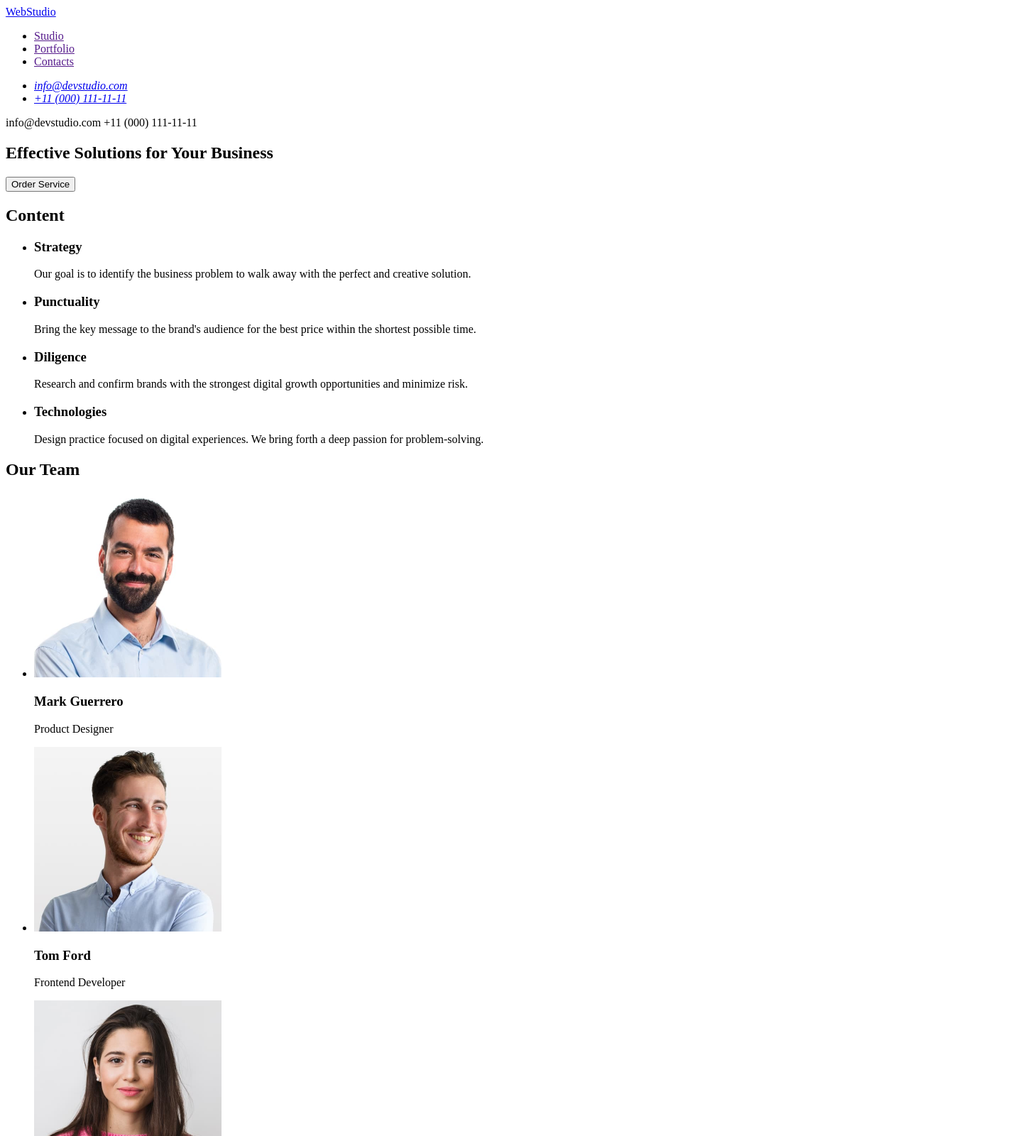
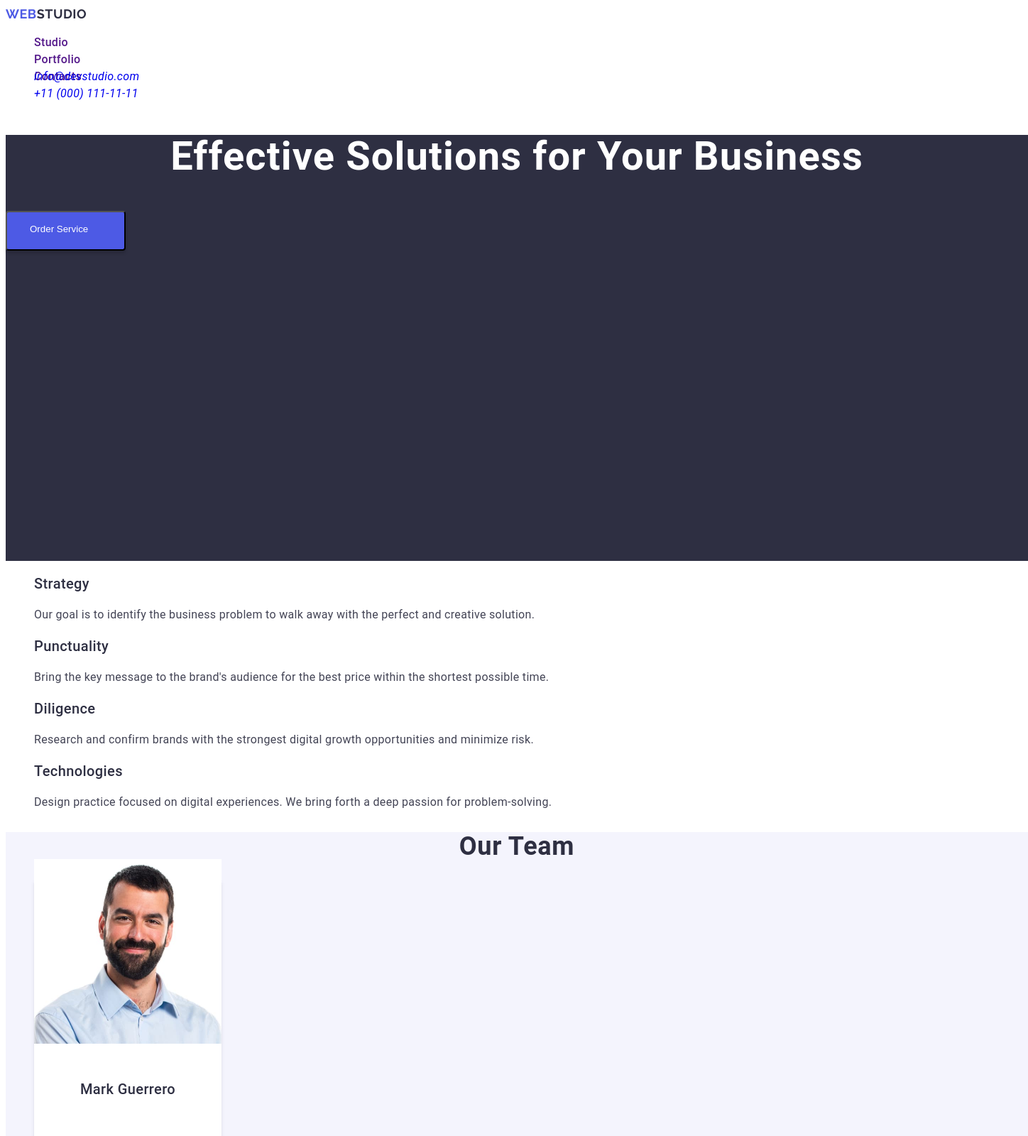
Before and after one commit to OlenaHartsun/goit-markup-hw-02, a plain HTML site: page index.html in a window 1280 px wide. Shown: the top 1600 px of the page at 71% size, 1448 px wide, since content can reach past the window. Drawn offline with Linux system fonts and the light colour scheme.

Commit message:
update index.html and styles.css

```diff
--- /dev/null
+++ b/css/styles.css
@@ -0,0 +1,205 @@
+.body {
+  font-family: "Roboto", sans-serif;
+  color: #434455;
+}
+
+ul {
+  list-style-type: none;
+}
+
+a {
+  text-decoration: none;
+}
+
+.navigation {
+  width: 1440px;
+  height: 72px;
+}
+
+.navigation-logo {
+  display: flex;
+  align-items: center;
+  justify-content: flex-start;
+  flex-direction: row;
+  gap: 0px;
+  width: 115px;
+  height: 24px;
+  font-family: "Raleway", sans-serif;
+  font-weight: 700;
+  font-size: 18px;
+  line-height: 1.16;
+  letter-spacing: 0.03em;
+  text-transform: uppercase;
+  color: #2e2f42;
+}
+
+.navigation-web {
+  color: #4d5ae5;
+}
+
+.navigation-menu {
+  font-weight: 500;
+  font-size: 16px;
+  line-height: 1.5;
+  letter-spacing: 0.02em;
+  color: #2e2f42;
+}
+
+.navigation-address {
+  font-weight: 400;
+  font-size: 16px;
+  line-height: 1.5;
+  letter-spacing: 0.02em;
+  color: #434455;
+}
+
+.hero {
+  background: #2e2f42;
+  width: 1440px;
+  height: 600px;
+}
+
+.heto-title {
+  font-weight: 700;
+  font-size: 56px;
+  line-height: 1.07143;
+  letter-spacing: 0.02em;
+  text-align: center;
+  color: #fff;
+}
+
+.hero-button {
+  display: flex;
+  align-items: flex-start;
+  justify-content: flex-start;
+  flex-direction: row;
+  gap: 10px;
+  border-radius: 4px;
+  padding: 16px 32px;
+  width: 169px;
+  height: 56px;
+  box-shadow: 0 4px 4px 0 rgba(0, 0, 0, 0.15);
+  background: #4d5ae5;
+  color: #fff;
+}
+
+.second {
+}
+
+.second-none {
+  display: none;
+}
+
+.second-title {
+  font-weight: 500;
+  font-size: 20px;
+  line-height: 1.2;
+  letter-spacing: 0.02em;
+  color: #2e2f42;
+}
+
+.second-text {
+  font-weight: 400;
+  font-size: 16px;
+  line-height: 1.5;
+  letter-spacing: 0.02em;
+  color: #434455;
+}
+
+.third {
+  width: 1440px;
+  height: 732px;
+  background: #f4f4fd;
+}
+
+.third-title {
+  font-weight: 700;
+  font-size: 36px;
+  line-height: 1.11111;
+  letter-spacing: 0.02em;
+  text-align: center;
+  color: #2e2f42;
+}
+
+.third-card {
+  display: flex;
+  align-items: center;
+  justify-content: center;
+  flex-direction: column;
+  gap: 32px;
+  border-radius: 0 0 4px 4px;
+  padding: 0px 0px 32px 0px;
+  width: 264px;
+  height: 380px;
+  box-shadow: 0 2px 1px 0 rgba(46, 47, 66, 0.08),
+    0 1px 1px 0 rgba(46, 47, 66, 0.16), 0 1px 6px 0 rgba(46, 47, 66, 0.08);
+  background: #fff;
+}
+
+.third-sub-title {
+  font-weight: 500;
+  font-size: 20px;
+  line-height: 1.2;
+  letter-spacing: 0.02em;
+  text-align: center;
+  color: #2e2f42;
+}
+
+.third-text {
+  font-weight: 400;
+  font-size: 16px;
+  line-height: 1.5;
+  letter-spacing: 0.02em;
+  text-align: center;
+  color: #434455;
+}
+
+.fourth {
+  width: 1128px;
+  height: 1000px;
+}
+
+.fourth-title {
+  font-weight: 700;
+  font-size: 36px;
+  line-height: 1.11111;
+  letter-spacing: 0.02em;
+  text-align: center;
+  color: #2e2f42;
+}
+
+.fourth-card {
+  width: 360px;
+  height: 420px;
+  background: #fff;
+}
+
+.fourth-sub-title {
+  font-weight: 500;
+  font-size: 20px;
+  line-height: 1.2;
+  letter-spacing: 0.02em;
+  color: #2e2f42;
+}
+
+.fourth-text {
+  font-weight: 400;
+  font-size: 16px;
+  line-height: 1.5;
+  letter-spacing: 0.02em;
+  color: #434455;
+}
+
+.footer {
+  width: 1440px;
+  height: 312px;
+  background: #2e2f42;
+}
+
+.footer-text {
+  font-weight: 400;
+  font-size: 16px;
+  line-height: 1.5;
+  letter-spacing: 0.02em;
+  color: #f4f4fd;
+}
--- a/index.html
+++ b/index.html
@@ -4,59 +4,73 @@
     <meta charset="UTF-8" />
     <meta name="viewport" content="width=, initial-scale=1.0" />
     <title>Document</title>
+    <link rel="preconnect" href="https://fonts.googleapis.com" />
+    <link rel="preconnect" href="https://fonts.gstatic.com" crossorigin />
+    <link
+      href="https://fonts.googleapis.com/css2?family=Raleway:wght@700&family=Roboto:ital,wdth,wght@0,75..100,697;1,75..100,697&display=swap"
+      rel="stylesheet"
+    />
+    <link rel="preconnect" href="https://fonts.googleapis.com" />
+    <link rel="preconnect" href="https://fonts.gstatic.com" crossorigin />
+    <link
+      href="https://fonts.googleapis.com/css2?family=Raleway:wght@400;500;700&family=Roboto:ital,wdth,wght@0,75..100,697;1,75..100,697&display=swap"
+      rel="stylesheet"
+    />
+    <link rel="stylesheet" href="/css/styles.css" />
   </head>
-  <body>
+  <body class="body">
     <header>
-      <nav>
-        <a href="./index.html">WebStudio</a>
-        <ul>
+      <nav class="navigation">
+        <a class="navigation-logo" href="./index.html"
+          ><span class="navigation-web">Web</span>Studio</a
+        >
+        <ul class="navigation-menu">
           <li><a href="">Studio</a></li>
           <li><a href="">Portfolio</a></li>
           <li><a href="">Contacts</a></li>
         </ul>
       </nav>
-      <address>
+      <address class="navigation-address">
         <ul>
           <li><a href="mailto:info@devstudio.com">info@devstudio.com</a></li>
           <li><a href="tel:+110001111111">+11 (000) 111-11-11</a></li>
         </ul>
       </address>
-      info@devstudio.com +11 (000) 111-11-11
     </header>
 
     <main>
-      <section>
-        <h1>Effective Solutions for Your Business</h1>
-        <button type="button">Order Service</button>
+      <section class="hero">
+        <h1 class="heto-title">Effective Solutions for Your Business</h1>
+        <button class="hero-button" type="button">Order Service</button>
       </section>
 
-      <section>
-        <h2>Content</h2>
+      <section class="second">
+        <h2 class="second-none">Content</h2>
         <ul>
           <li>
-            <h3>Strategy</h3>
-            <p>
+            <h3 class="second-title">Strategy</h3>
+            <p class="second-text">
               Our goal is to identify the business problem to walk away with the
               perfect and creative solution.
             </p>
           </li>
           <li>
-            <h3>Punctuality</h3>
-            <p>
+            <h3 class="second-title">Punctuality</h3>
+            <p class="second-text">
               Bring the key message to the brand's audience for the best price
               within the shortest possible time.
             </p>
           </li>
           <li>
-            <h3>Diligence</h3>
-            <p>
+            <h3 class="second-title">Diligence</h3>
+            <p class="second-text">
               Research and confirm brands with the strongest digital growth
               opportunities and minimize risk.
             </p>
           </li>
           <li>
-            <h3>Technologies</h3>
-            <p>
+            <h3 class="second-title">Technologies</h3>
+            <p class="second-text">
               Design practice focused on digital experiences. We bring forth a
               deep passion for problem-solving.
             </p>
@@ -64,56 +78,125 @@
         </ul>
       </section>
 
-      <section id="portfolio">
-        <h2>Our Team</h2>
+      <section class="third" id="portfolio">
+        <h2 class="third-title">Our Team</h2>
         <ul>
-          <li>
+          <li class="third-card">
             <img
               src="./images/img(1).jpg"
               alt="man1"
               width="264"
               height="260"
             />
-            <h3>Mark Guerrero</h3>
-            <p>Product Designer</p>
+            <h3 class="third-sub-title">Mark Guerrero</h3>
+            <p class="third-text">Product Designer</p>
           </li>
-          <li>
+          <li class="third-card">
             <img
               src="./images/img(2).jpg"
               alt="man2"
               width="264"
               height="260"
             />
-            <h3>Tom Ford</h3>
-            <p>Frontend Developer</p>
+            <h3 class="third-sub-title">Tom Ford</h3>
+            <p class="third-text">Frontend Developer</p>
           </li>
-          <li>
+          <li class="third-card">
             <img
               src="./images/img(3).jpg"
               alt="women"
               width="264"
               height="260"
             />
-            <h3>Camila Garcia</h3>
-            <p>Marketing</p>
+            <h3 class="third-sub-title">Camila Garcia</h3>
+            <p class="third-text">Marketing</p>
           </li>
-          <li>
+          <li class="third-card">
             <img
               src="./images/img(4).jpg"
               alt="man3"
               width="264"
               height="260"
             />
-            <h3>Daniel Wilson</h3>
-            <p>UI Designer</p>
+            <h3 class="third-sub-title">Daniel Wilson</h3>
+            <p class="third-text">UI Designer</p>
+          </li>
+        </ul>
+      </section>
+
+      <section class="fourth">
+        <h2 class="fourth-title">Our Portfolio</h2>
+        <ul>
+          <li class="fourth-card">
+            <img
+              src="images/img(5).jpg"
+              alt="Додаток банку"
+              width="360"
+              height="300"
+            />
+            <h3 class="fourth-sub-title">Banking App</h3>
+            <p class="fourth-text">App</p>
+          </li>
+          <li class="fourth-card">
+            <img
+              src="images/img(6).jpg"
+              alt="Оплата QR-кодом"
+              width="360"
+              height="300"
+            />
+            <h3 class="fourth-sub-title">Cashless Payment</h3>
+            <p class="fourth-text">Marketing</p>
+          </li>
+          <li class="fourth-card">
+            class="fourth-card"
+            <img
+              src="images/img(7).jpg"
+              alt="Додаток для медитації"
+              width="360"
+              height="300"
+            />
+            <h3 class="fourth-sub-title">Meditation App</h3>
+            <p class="fourth-text">App</p>
+          </li>
+          <li class="fourth-card">
+            <img
+              src="images/img(8).jpg"
+              alt="Сервіс таксі"
+              width="360"
+              height="300"
+            />
+            <h3 class="fourth-sub-title">Taxi Service</h3>
+            <p class="fourth-text">Marketing</p>
+          </li>
+          <li class="fourth-card">
+            <img
+              src="images/img(9).jpg"
+              alt="Ілюстрації фону"
+              width="360"
+              height="300"
+            />
+            <h3 class="fourth-sub-title">Screen Illustrations</h3>
+            <p class="fourth-text">Design</p>
+          </li>
+          <li class="fourth-card">
+            <img
+              src="images/img(10).jpg"
+              alt="Онлайн-курси"
+              width="360"
+              height="300"
+            />
+            <h3 class="fourth-sub-title">Online Courses</h3>
+            <p class="fourth-text">Marketing</p>
           </li>
         </ul>
       </section>
     </main>
 
-    <footer>
-      <a href="./index.html">WebStudio</a>
-      <p>
+    <footer class="footer">
+      <a class="navigation-logo" href="./index.html"
+        ><span class="navigation-web">Web</span>Studio</a
+      >
+      <p class="footer-text">
         Increase the flow of customers and sales for your business with digital
         marketing & growth solutions.
       </p>
```
Also changed, not shown: images/img(10).jpg (added), images/img(5).jpg (added), images/img(6).jpg (added), images/img(7).jpg (added), images/img(8).jpg (added), images/img(9).jpg (added).
